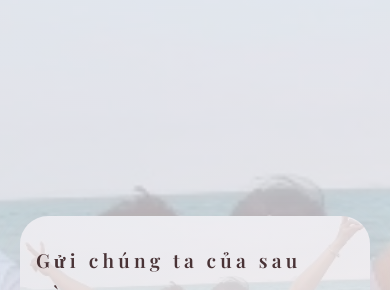
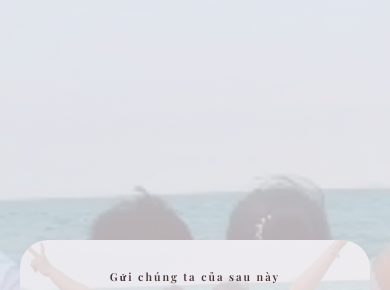
Before and after one commit to hoangnguyen28111997-art/HH_NH_Memory_, a plain HTML site: page index.html in a window 390 px wide. Shown: the part 8224-8514 px from the top of the page. Drawn offline with nearby package versions, Linux system fonts and the light colour scheme.

Commit message:
Update style.css 11:15 17082026

```diff
--- a/style.css
+++ b/style.css
@@ -1275,5 +1275,10 @@ footer {
     text-align: center;
     margin: 0 0 20px;
   }
-
+  .letter-card .eyebrow {
+    white-space: nowrap;
+    font-size: 2.8vw;
+    letter-spacing: 0.18em;
+    text-align: center;
+  }
 }
```
